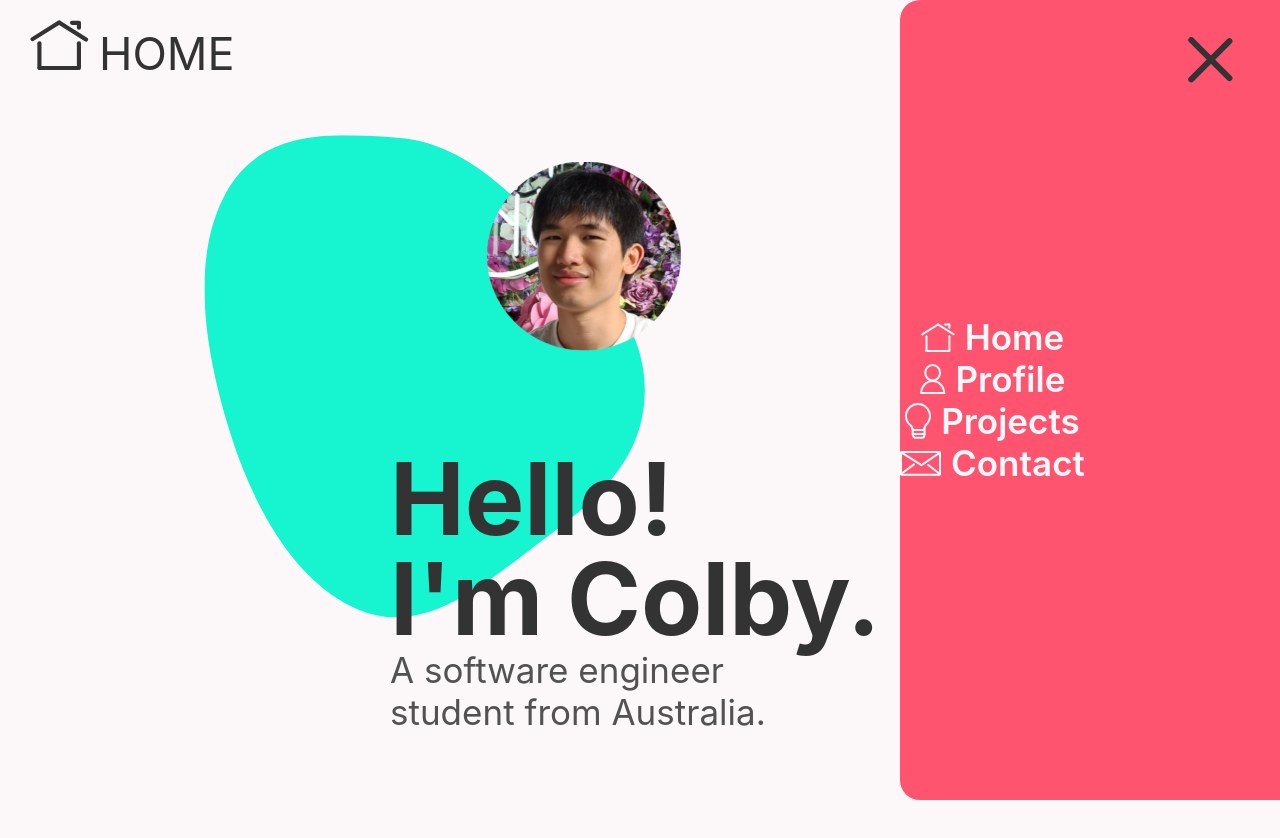
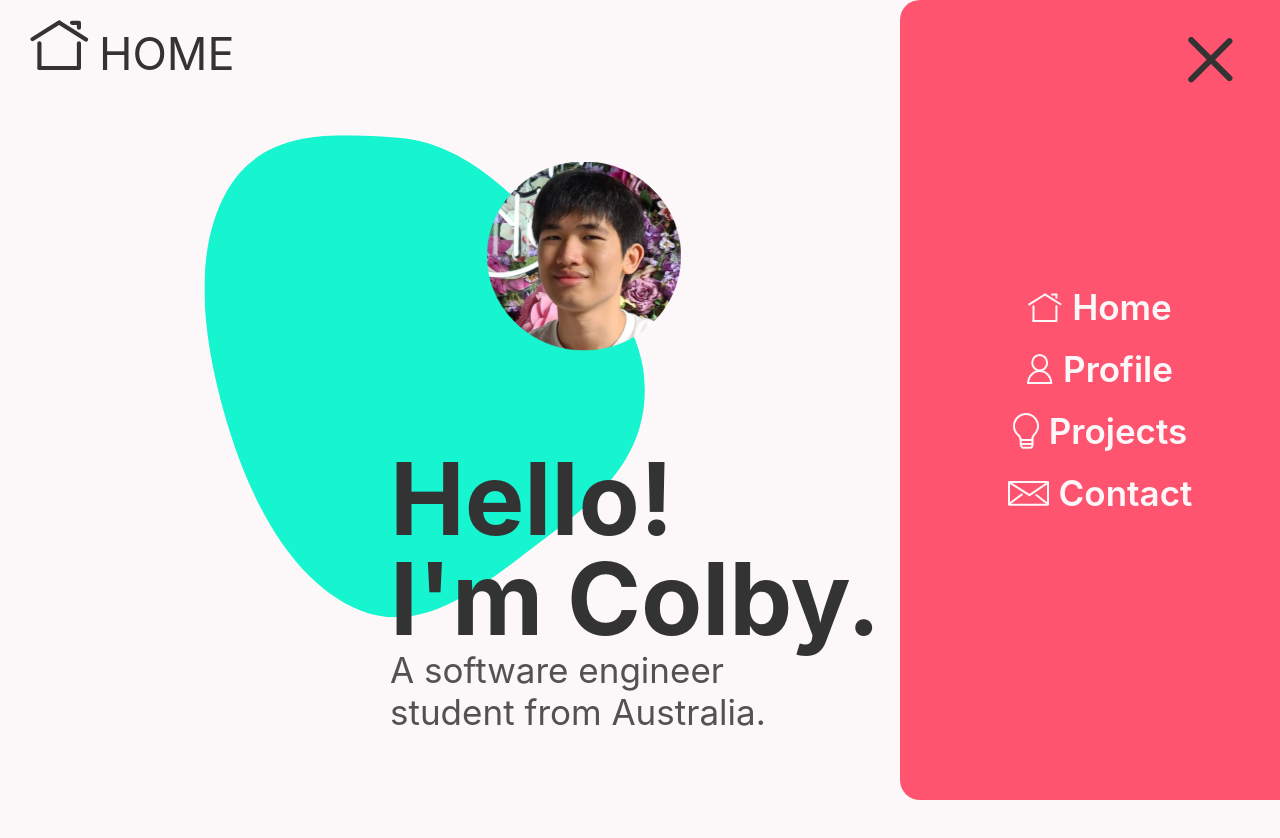
Before and after one commit to ColbyRehn/portfolio, a React (Create React App) app: page / in a window 1280 px wide. Both pictures are taken after a click on the element 1210 px from the left and 60 px from the top of the page. Shown: the top 838 px of the page. Built offline with nearby package versions, Linux system fonts and the light colour scheme.

Commit message:
menu scroll done

```diff
--- a/src/App.css
+++ b/src/App.css
@@ -1,3 +1,15 @@
+img {
+  -webkit-user-drag: none;
+  -khtml-user-drag: none;
+  -moz-user-drag: none;
+  -o-user-drag: none;
+  pointer-events: none;
+  user-select: none;
+}
+
+text {
+  user-select: none;
+}
 
 #Burger-menu-button {
   z-index: 10;
@@ -14,8 +26,9 @@
   border-radius: 20px;
 }
 
-#Burger-menu-button:hover {
-  background-color: #FF5470;
+#Burger-menu-button:hover, .Burger-page-button:hover {
+  background-color: #ff7188;
+  cursor: pointer;
 }
 
 #Burger-icon {
@@ -24,9 +37,10 @@
 
 #Burger-column {
   z-index: 9;
+  flex: 1;
   position: fixed;
   display: none;
-  justify-content: left;
+  justify-content: center;
   align-items: center;
   right: -20px;
   width: 400px;
@@ -41,6 +55,9 @@
   display: flex;
   justify-content: center;
   align-items: center;
+  padding: 10px;
+  border: 1px;
+  border-radius: 20px;
 }
 
 .Burger-button-text {
--- a/src/App.js
+++ b/src/App.js
@@ -1,4 +1,4 @@
-import React, { useState } from 'react';
+import React, { useState, useRef } from 'react';
 import './App.css';
 import home from './home.svg'
 import blob from './blob.svg'
@@ -13,6 +13,7 @@ import contactButton from './contact-button.svg'
 function App() {
   const [isCross, setIsCross] = useState(true);
   function burgerIcon(event) {
+    event.stopPropagation();
     var element = document.getElementById("Burger-icon");
     var menu = document.getElementById("Burger-column").style;
     setIsCross(!isCross);
@@ -27,32 +28,44 @@ function App() {
     }
   }
 
+  const homeSection = useRef(null);
+  const aboutSection = useRef(null);
+  const projectSection = useRef(null);
+  const contactSection = useRef(null);
+  function scrollTo(event, ref) {
+    event.stopPropagation();
+    if (ref.current) {
+      ref.current.scrollIntoView({top: ref.current.scrollHeight, behavior: "smooth"});
+      burgerIcon(event);
+    }
+  }
+
   return (
     <body style={{display: "block"}}>
-      <div id="Burger-menu-button" onClick={burgerIcon}>
+      <div id="Burger-menu-button" onClick={(e) => burgerIcon(e)}>
         <img id="Burger-icon" src={burger} alt="burger-icon" />
       </div>
       <div id="Burger-column">
-        <div style={{display: "block"}}>
-          <div class="Burger-page-button">
+        <div style={{flexDirection: "column"}}>
+          <div class="Burger-page-button" onClick={(e) => scrollTo(e, homeSection)}>
             <img src={homeButton} alt="burger-icon" />
             <text class="Burger-button-text">Home</text>
           </div>
-          <div class="Burger-page-button">
+          <div class="Burger-page-button" onClick={(e) => scrollTo(e, aboutSection)}>
             <img src={profileButton} alt="profile-icon" />
             <text class="Burger-button-text">Profile</text>
           </div>
-          <div class="Burger-page-button">
+          <div class="Burger-page-button" onClick={(e) => scrollTo(e, projectSection)}>
             <img src={projectButton} alt="project-icon" />
             <text class="Burger-button-text">Projects</text>
           </div>
-          <div class="Burger-page-button">
+          <div class="Burger-page-button" onClick={(e) => scrollTo(e, contactSection)}>
             <img src={contactButton} alt="contact-icon" />
             <text class="Burger-button-text">Contact</text>
           </div>
         </div>
       </div>
-      <div id="Home-page" class="Page-container">
+      <div ref={homeSection} id="Home-page" class="Page-container">
         <section class="Header-section">
           <img id="Home-icon" src={home} alt="home-icon"/>
           <text class="Icon-name">HOME<br/></text>
@@ -66,8 +79,11 @@ function App() {
           <text class="Home-subheading">student from Australia.</text>
         </section>
       </div>
-      <div id="About-page" class="Page-container">
-
+      <div ref={aboutSection} id="About-page" class="Page-container">
+      </div>
+      <div ref={projectSection} id="Project-page" class="Page-container">
+      </div>
+      <div ref={contactSection} id="Contact-page" class="Page-container">
       </div>
     </body>
   );
```
